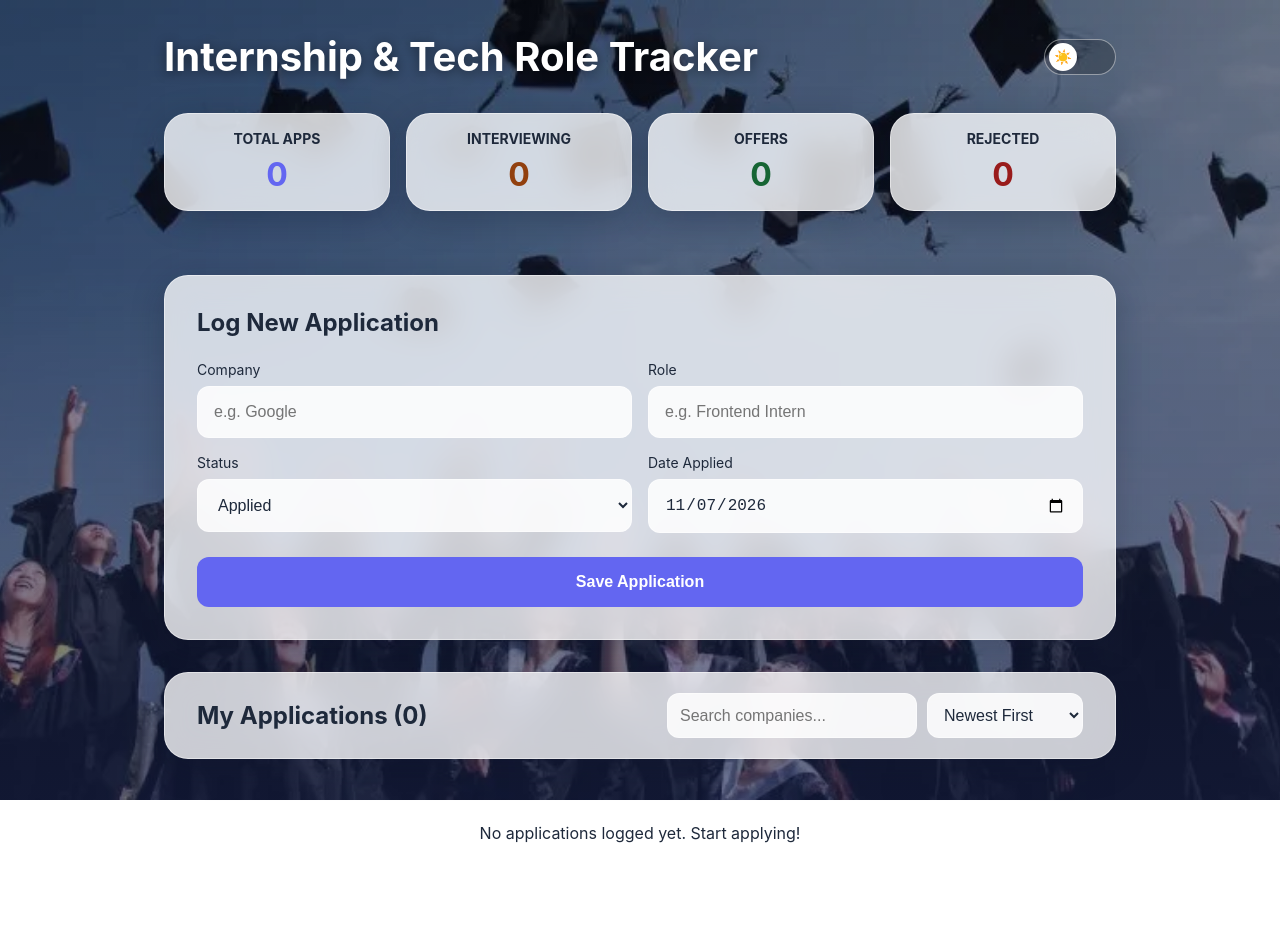
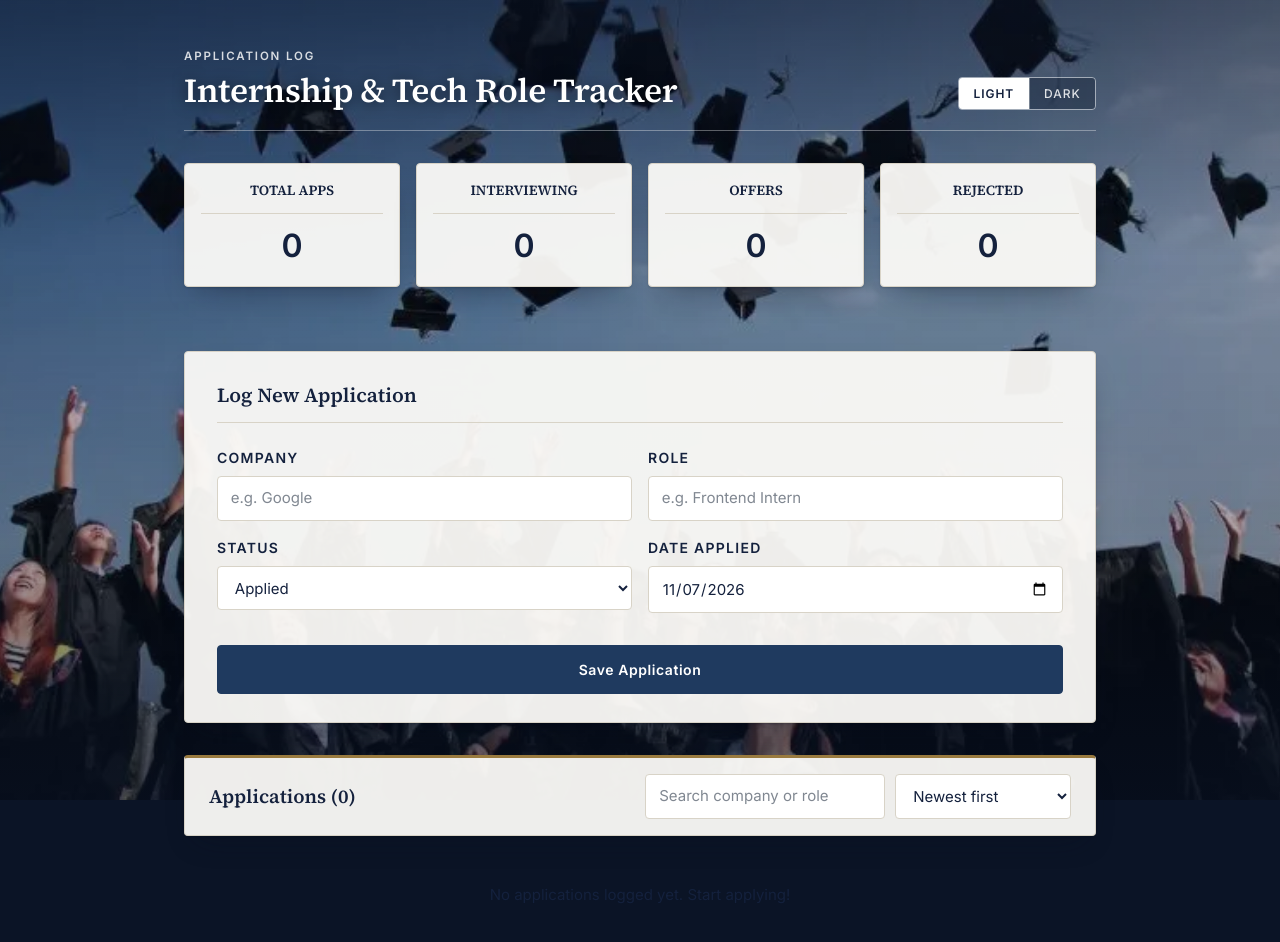
Before and after one commit to jericolobos/web-record, a React (Vite) app in the folder web-record/: page / in a window 1280 px wide. Shown: the top 942 px of the page. Before the commit the page ends 907 px from the top, so only its background shows below. Built offline with nearby package versions, Linux system fonts and the light colour scheme.

Commit message:
few changes in appjsx, indexjsx for better viewing

```diff
--- a/web-record/src/App.jsx
+++ b/web-record/src/App.jsx
@@ -67,16 +67,27 @@ function App() {
   return (
     <div className="dashboard-container">
       <header className="header-container">
-        <h1 className="header-title">Internship & Tech Role Tracker</h1>
+        <div>
+          <span className="header-eyebrow">Application Log</span>
+          <h1 className="header-title">Internship &amp; Tech Role Tracker</h1>
+        </div>
 
-        <label className="theme-switch" aria-label="Toggle Dark Mode">
-          <input
-            type="checkbox"
-            checked={isDarkMode}
-            onChange={() => setIsDarkMode(!isDarkMode)}
-          />
-          <span className="theme-slider"></span>
-        </label>
+        <div className="theme-toggle" role="group" aria-label="Colour theme">
+          <button
+            type="button"
+            aria-pressed={!isDarkMode}
+            onClick={() => setIsDarkMode(false)}
+          >
+            Light
+          </button>
+          <button
+            type="button"
+            aria-pressed={isDarkMode}
+            onClick={() => setIsDarkMode(true)}
+          >
+            Dark
+          </button>
+        </div>
       </header>
 
       <main>
@@ -88,34 +99,26 @@ function App() {
                 <DashboardSummary applications={applications} />
                 <ApplicationForm onAdd={handleAddApplication} />
 
-                <div style={{ marginTop: "32px" }}>
+                <section>
                   <div className="controls-bar">
-                    <h2>My Applications ({sortedAndFilteredApps.length})</h2>
+                    <h2>Applications ({sortedAndFilteredApps.length})</h2>
 
-                    <div style={{ display: "flex", gap: "10px" }}>
+                    <div className="controls-fields">
                       <input
                         type="text"
-                        placeholder="Search companies..."
+                        placeholder="Search company or role"
+                        aria-label="Search applications"
                         value={searchTerm}
                         onChange={(e) => setSearchTerm(e.target.value)}
-                        style={{
-                          width: "250px",
-                          padding: "0.75rem",
-                          borderRadius: "12px",
-                        }}
                       />
                       <select
+                        aria-label="Sort applications"
                         value={sortBy}
                         onChange={(e) => setSortBy(e.target.value)}
-                        style={{
-                          padding: "0.75rem",
-                          borderRadius: "12px",
-                          width: "auto",
-                        }}
                       >
-                        <option value="dateDesc">Newest First</option>
-                        <option value="dateAsc">Oldest First</option>
-                        <option value="company">Company (A-Z)</option>
+                        <option value="dateDesc">Newest first</option>
+                        <option value="dateAsc">Oldest first</option>
+                        <option value="company">Company (Aâ€“Z)</option>
                         <option value="status">Status</option>
                       </select>
                     </div>
@@ -126,7 +129,7 @@ function App() {
                     onUpdate={handleUpdateApplication}
                     onDelete={handleDeleteApplication}
                   />
-                </div>
+                </section>
               </>
             }
           />
--- a/web-record/src/index.css
+++ b/web-record/src/index.css
@@ -1,197 +1,329 @@
+@import url('https://fonts.googleapis.com/css2?family=Inter:wght@400;500;600&family=Source+Serif+4:opsz,wght@8..60,500;8..60,600&display=swap');
+
+/* ------------------------------------------------------------------
+   Tokens
+------------------------------------------------------------------- */
 :root {
-  /* Brand Accent */
-  --primary: #6366f1; /* Indigo */
-  --primary-hover: #4f46e5;
-  --danger: #ef4444;
+  --font-serif: 'Source Serif 4', Georgia, 'Times New Roman', serif;
+  --font-sans: 'Inter', -apple-system, BlinkMacSystemFont, 'Segoe UI', Roboto, Arial, sans-serif;
 
-  /* Border Radii */
-  --radius-element: 12px;
-  --radius-card: 24px;
+  --ink: #14213d;
+  --ink-soft: #4b5563;
+  --paper: rgba(251, 250, 247, 0.95);
+  --field: #ffffff;
+  --rule: #d8d3c7;
+  --accent: #1f3a5f;
+  --accent-hover: #162b47;
+  --accent-ink: #ffffff;
+  --brass: #9a7b3f;
+  --danger: #8f2d2d;
 
-  /* Glass Theme - Light */
-  --glass-bg: rgba(255, 255, 255, 0.78);
-  --glass-border: rgba(255, 255, 255, 0.45);
-  --glass-shadow: 0 8px 32px rgba(15, 23, 42, 0.25);
-  --glass-text: #1e293b;
-  --glass-muted: #475569;
+  --radius: 4px;
+  --shadow: 0 1px 2px rgba(8, 15, 30, 0.18), 0 14px 30px -14px rgba(8, 15, 30, 0.45);
 
-  --input-bg: rgba(255, 255, 255, 0.85);
-  --input-border: rgba(255, 255, 255, 0.5);
+  --badge-applied-bg: #e4ebf5;      --badge-applied-fg: #26466f;
+  --badge-interviewing-bg: #f5ecd6; --badge-interviewing-fg: #6b4e12;
+  --badge-offer-bg: #e0eddf;        --badge-offer-fg: #25552b;
+  --badge-rejected-bg: #f3e1e1;     --badge-rejected-fg: #7a2626;
 
-  /* Status Colors - Muted */
-  --status-applied-bg: #dbeafe;
-  --status-applied-text: #1e40af;
-  --status-interviewing-bg: #fef3c7;
-  --status-interviewing-text: #92400e;
-  --status-rejected-bg: #fee2e2;
-  --status-rejected-text: #991b1b;
-  --status-offer-bg: #dcfce7;
-  --status-offer-text: #166534;
-
-  /* Background Gradient Overlay */
-  --overlay-gradient: linear-gradient(180deg, rgba(15, 23, 42, 0.35) 0%, rgba(30, 41, 90, 0.55) 100%);
+  /* Photo stays readable in the middle, darker at the top/bottom edges */
+  --scrim: linear-gradient(
+    180deg,
+    rgba(10, 20, 40, 0.62) 0%,
+    rgba(10, 20, 40, 0.28) 32%,
+    rgba(10, 20, 40, 0.34) 68%,
+    rgba(10, 20, 40, 0.68) 100%
+  );
 }
 
 [data-theme='dark'] {
-  /* Glass Theme - Dark */
-  --glass-bg: rgba(15, 23, 42, 0.72);
-  --glass-border: rgba(255, 255, 255, 0.12);
-  --glass-shadow: 0 8px 32px rgba(0, 0, 0, 0.6);
-  --glass-text: #e5e7eb;
-  --glass-muted: #9ca3af;
+  --ink: #ebe8e1;
+  --ink-soft: #a3a9b5;
+  --paper: rgba(16, 22, 34, 0.94);
+  --field: #0e1420;
+  --rule: rgba(255, 255, 255, 0.13);
+  --accent: #c4a468;
+  --accent-hover: #d4b57b;
+  --accent-ink: #151a24;
+  --brass: #c4a468;
+  --danger: #e08a8a;
+  --shadow: 0 1px 2px rgba(0, 0, 0, 0.5), 0 14px 30px -14px rgba(0, 0, 0, 0.8);
 
-  --input-bg: rgba(15, 23, 42, 0.6);
-  --input-border: rgba(255, 255, 255, 0.15);
+  --badge-applied-bg: rgba(70, 110, 170, 0.28);      --badge-applied-fg: #c3d6f2;
+  --badge-interviewing-bg: rgba(196, 164, 104, 0.24); --badge-interviewing-fg: #ecd7a6;
+  --badge-offer-bg: rgba(90, 150, 100, 0.26);        --badge-offer-fg: #c4e5c8;
+  --badge-rejected-bg: rgba(170, 80, 80, 0.28);      --badge-rejected-fg: #f0c3c3;
 
-  --status-applied-bg: rgba(30, 58, 138, 0.7);
-  --status-applied-text: #bfdbfe;
-  --status-interviewing-bg: rgba(113, 63, 18, 0.7);
-  --status-interviewing-text: #fde68a;
-  --status-rejected-bg: rgba(127, 29, 29, 0.7);
-  --status-rejected-text: #fecaca;
-  --status-offer-bg: rgba(20, 83, 45, 0.7);
-  --status-offer-text: #bbf7d0;
-
-  --overlay-gradient: linear-gradient(180deg, rgba(2, 6, 23, 0.70) 0%, rgba(15, 23, 42, 0.85) 100%);
+  --scrim: linear-gradient(
+    180deg,
+    rgba(4, 8, 18, 0.78) 0%,
+    rgba(4, 8, 18, 0.55) 35%,
+    rgba(4, 8, 18, 0.6) 70%,
+    rgba(4, 8, 18, 0.85) 100%
+  );
 }
 
+/* ------------------------------------------------------------------
+   Base + background
+------------------------------------------------------------------- */
 * { box-sizing: border-box; }
+
+html { background: #0b1426; }
 
 body {
   margin: 0;
-  font-family: 'Nunito', -apple-system, BlinkMacSystemFont, 'Segoe UI', Roboto, Helvetica, Arial, sans-serif;
-  color: var(--glass-text);
   min-height: 100vh;
-  position: relative;
+  font-family: var(--font-sans);
+  font-size: 15px;
+  line-height: 1.5;
+  color: var(--ink);
+  -webkit-font-smoothing: antialiased;
 }
 
-/* Layer 1: The Raw Photo (Isolated for filtering) */
+/* Photo layer (filtered on its own so UI text is never affected) */
 body::before {
   content: '';
   position: fixed;
   inset: 0;
   z-index: -2;
-  background-image: url('/src/assets/graduation.jpg');
-  background-size: cover;
-  background-position: center;
-  background-attachment: fixed;
-  filter: saturate(0.8) brightness(0.9);
+  background: url('/src/assets/graduation.jpg') center / cover no-repeat;
+  filter: saturate(0.85) contrast(1.02);
 }
 
-/* Layer 2: The Gradient Tint (Adapts to Light/Dark Mode) */
+/* Scrim layer: tints the photo toward the navy palette */
 body::after {
   content: '';
   position: fixed;
   inset: 0;
   z-index: -1;
-  background: var(--overlay-gradient);
+  background: var(--scrim);
   transition: background 0.4s ease;
 }
 
-h1, h2, h3, h4 { margin-top: 0; }
+h1, h2, h3, h4 { margin-top: 0; font-family: var(--font-serif); font-weight: 600; }
 
-/* Layout & Spacing */
+/* ------------------------------------------------------------------
+   Layout
+------------------------------------------------------------------- */
 .dashboard-container {
-  max-width: 1000px;
-  margin: 32px auto;
-  padding: 0 1.5rem;
+  max-width: 960px;
+  margin: 0 auto;
+  padding: 48px 24px 72px;
 }
 
 .header-container {
   display: flex;
   justify-content: space-between;
-  align-items: center;
+  align-items: flex-end;
+  gap: 24px;
+  padding-bottom: 20px;
+  margin-bottom: 32px;
+  border-bottom: 1px solid rgba(255, 255, 255, 0.35);
+}
+
+.header-eyebrow {
+  display: block;
+  margin-bottom: 6px;
+  font-family: var(--font-sans);
+  font-size: 0.72rem;
+  font-weight: 600;
+  letter-spacing: 0.16em;
+  text-transform: uppercase;
+  color: rgba(255, 255, 255, 0.82);
+}
+
+.header-title {
+  margin: 0;
+  font-size: 2.1rem;
+  line-height: 1.15;
+  letter-spacing: -0.01em;
+  color: #ffffff;
+  text-shadow: 0 1px 14px rgba(0, 0, 0, 0.5);
+}
+
+/* ------------------------------------------------------------------
+   Panels (form, controls bar, list rows, stat tiles)
+------------------------------------------------------------------- */
+.card,
+.controls-bar,
+[class*="summary"] > *,
+[class*="list"] > * {
+  background: var(--paper);
+  border: 1px solid var(--rule);
+  border-radius: var(--radius);
+  box-shadow: var(--shadow);
+}
+
+.card {
+  padding: 28px 32px;
   margin-bottom: 32px;
 }
 
-.header-title {
-  font-size: 2.5rem;
-  color: #ffffff; /* Always white against the background */
-  text-shadow: 0 2px 12px rgba(0, 0, 0, 0.45);
-  margin: 0;
+.card h2,
+.card h3 {
+  font-size: 1.25rem;
+  padding-bottom: 12px;
+  margin-bottom: 20px;
+  border-bottom: 1px solid var(--rule);
 }
 
-/* Glass Cards */
-.card {
-  background: var(--glass-bg);
-  backdrop-filter: blur(16px) saturate(140%);
-  -webkit-backdrop-filter: blur(16px) saturate(140%);
-  border: 1px solid var(--glass-border);
-  border-radius: var(--radius-card);
-  padding: 2rem;
-  box-shadow: var(--glass-shadow);
-  margin-bottom: 32px;
-  transition: all 0.4s ease;
-}
-
-/* Translucent Bar for Search & Sort */
 .controls-bar {
   display: flex;
   justify-content: space-between;
   align-items: center;
   flex-wrap: wrap;
-  gap: 15px;
-  margin-bottom: 32px;
-  padding: 1.25rem 2rem;
-  background: var(--glass-bg);
-  backdrop-filter: blur(16px) saturate(140%);
-  -webkit-backdrop-filter: blur(16px) saturate(140%);
-  border: 1px solid var(--glass-border);
-  border-radius: var(--radius-card);
-  box-shadow: var(--glass-shadow);
+  gap: 16px;
+  padding: 16px 24px;
+  margin-bottom: 16px;
+  border-top: 3px solid var(--brass);
 }
 
-.controls-bar h2 {
-  margin: 0;
-  color: var(--glass-text);
+.controls-bar h2 { margin: 0; font-size: 1.2rem; }
+
+.controls-fields { display: flex; gap: 10px; flex-wrap: wrap; }
+.controls-fields input[type='text'] { width: 240px; }
+.controls-fields select { width: auto; }
+
+/* Stat tiles: four across, ruled in brass at the top */
+[class*="summary"] {
+  display: grid;
+  grid-template-columns: repeat(4, 1fr);
+  gap: 16px;
+  margin-bottom: 32px;
 }
 
-/* Inputs & Form Elements */
+[class*="summary"] > * {
+  padding: 18px 20px;
+  text-align: left;
+  border-top: 3px solid var(--brass);
+}
+
+/* Application rows */
+[class*="list"] > * {
+  padding: 18px 24px;
+  margin-bottom: 12px;
+  border-left: 3px solid var(--accent);
+}
+
+/* ------------------------------------------------------------------
+   Form elements
+------------------------------------------------------------------- */
+label {
+  display: block;
+  margin-bottom: 6px;
+  font-size: 0.72rem;
+  font-weight: 600;
+  letter-spacing: 0.09em;
+  text-transform: uppercase;
+  color: var(--ink-soft);
+}
+
 input, select, textarea {
   width: 100%;
-  padding: 1rem;
-  background-color: var(--input-bg);
-  color: var(--glass-text);
-  border: 1px solid var(--input-border);
-  border-radius: var(--radius-element);
-  font-size: 1rem;
+  padding: 0.65rem 0.8rem;
+  font: inherit;
+  color: var(--ink);
+  background: var(--field);
+  border: 1px solid var(--rule);
+  border-radius: var(--radius);
   outline: none;
-  transition: all 0.2s ease;
+  transition: border-color 0.15s ease, box-shadow 0.15s ease;
 }
 
+input::placeholder, textarea::placeholder { color: var(--ink-soft); opacity: 0.7; }
+
 input:focus, select:focus, textarea:focus {
-  border-color: var(--primary);
-  box-shadow: 0 0 0 3px rgba(99, 102, 241, 0.25);
+  border-color: var(--accent);
+  box-shadow: 0 0 0 2px var(--paper), 0 0 0 4px var(--accent);
 }
 
-/* Buttons */
+/* ------------------------------------------------------------------
+   Buttons: neutral by default, one filled primary action
+------------------------------------------------------------------- */
 button {
-  padding: 1rem 1.75rem;
-  background-color: var(--primary);
-  color: white;
-  border: none;
-  border-radius: var(--radius-element);
-  font-size: 1rem;
-  font-weight: 700;
+  padding: 0.5rem 1rem;
+  font: inherit;
+  font-size: 0.875rem;
+  font-weight: 500;
+  color: var(--ink);
+  background: transparent;
+  border: 1px solid var(--rule);
+  border-radius: var(--radius);
   cursor: pointer;
-  transition: background-color 0.2s, transform 0.1s;
+  transition: background-color 0.15s ease, border-color 0.15s ease, color 0.15s ease;
 }
 
-button:active { transform: scale(0.98); }
-button:hover { background-color: var(--primary-hover); }
+button:hover { border-color: var(--ink-soft); background: rgba(127, 127, 127, 0.1); }
+button:focus-visible { outline: 2px solid var(--accent); outline-offset: 2px; }
 
-/* Theme Toggle Switch styles remain unchanged... */
-.theme-switch { position: relative; display: inline-block; width: 72px; height: 36px; }
-.theme-switch input { opacity: 0; width: 0; height: 0; }
-.theme-slider {
-  position: absolute; cursor: pointer; top: 0; left: 0; right: 0; bottom: 0;
-  background-color: rgba(0,0,0,0.2); border: 1px solid var(--glass-border);
-  transition: 0.4s; border-radius: 36px;
+form button[type='submit'],
+.btn-primary {
+  width: 100%;
+  padding: 0.8rem 1.25rem;
+  margin-top: 8px;
+  font-weight: 600;
+  letter-spacing: 0.04em;
+  color: var(--accent-ink);
+  background: var(--accent);
+  border-color: var(--accent);
 }
-.theme-slider::before {
-  position: absolute; content: "☀️"; display: flex; align-items: center;
-  justify-content: center; height: 28px; width: 28px; left: 4px; bottom: 3px;
-  background-color: #ffffff; transition: 0.4s cubic-bezier(0.68, -0.55, 0.265, 1.55);
-  border-radius: 50%; font-size: 14px;
+
+form button[type='submit']:hover,
+.btn-primary:hover { background: var(--accent-hover); border-color: var(--accent-hover); }
+
+[class*="delete" i],
+[class*="danger" i] { color: var(--danger); border-color: currentColor; }
+[class*="delete" i]:hover,
+[class*="danger" i]:hover { background: var(--danger); color: #fff; border-color: var(--danger); }
+
+/* Status badges */
+span[class*="badge"], span[class*="status"] {
+  display: inline-block;
+  padding: 2px 8px;
+  font-size: 0.68rem;
+  font-weight: 600;
+  letter-spacing: 0.08em;
+  text-transform: uppercase;
+  border-radius: 2px;
 }
-input:checked + .theme-slider::before { transform: translateX(34px); content: "🌙"; }
+span[class*="applied"] { background: var(--badge-applied-bg); color: var(--badge-applied-fg); }
+span[class*="interview"] { background: var(--badge-interviewing-bg); color: var(--badge-interviewing-fg); }
+span[class*="offer"] { background: var(--badge-offer-bg); color: var(--badge-offer-fg); }
+span[class*="reject"] { background: var(--badge-rejected-bg); color: var(--badge-rejected-fg); }
+
+/* ------------------------------------------------------------------
+   Theme toggle: segmented control instead of an emoji slider
+------------------------------------------------------------------- */
+.theme-toggle {
+  display: inline-flex;
+  border: 1px solid rgba(255, 255, 255, 0.5);
+  border-radius: var(--radius);
+  overflow: hidden;
+}
+
+.theme-toggle button {
+  padding: 0.4rem 0.9rem;
+  font-size: 0.75rem;
+  letter-spacing: 0.08em;
+  text-transform: uppercase;
+  color: rgba(255, 255, 255, 0.85);
+  background: rgba(10, 20, 40, 0.35);
+  border: 0;
+  border-radius: 0;
+}
+
+.theme-toggle button + button { border-left: 1px solid rgba(255, 255, 255, 0.35); }
+.theme-toggle button:hover { background: rgba(255, 255, 255, 0.15); }
+.theme-toggle button[aria-pressed='true'] { background: #ffffff; color: #14213d; font-weight: 600; }
+
+/* ------------------------------------------------------------------
+   Responsive
+------------------------------------------------------------------- */
+@media (max-width: 720px) {
+  .dashboard-container { padding: 28px 16px 48px; }
+  .header-container { flex-direction: column; align-items: flex-start; }
+  .header-title { font-size: 1.6rem; }
+  [class*="summary"] { grid-template-columns: repeat(2, 1fr); }
+  .card { padding: 20px; }
+  .controls-fields, .controls-fields input[type='text'] { width: 100%; }
+}
```
